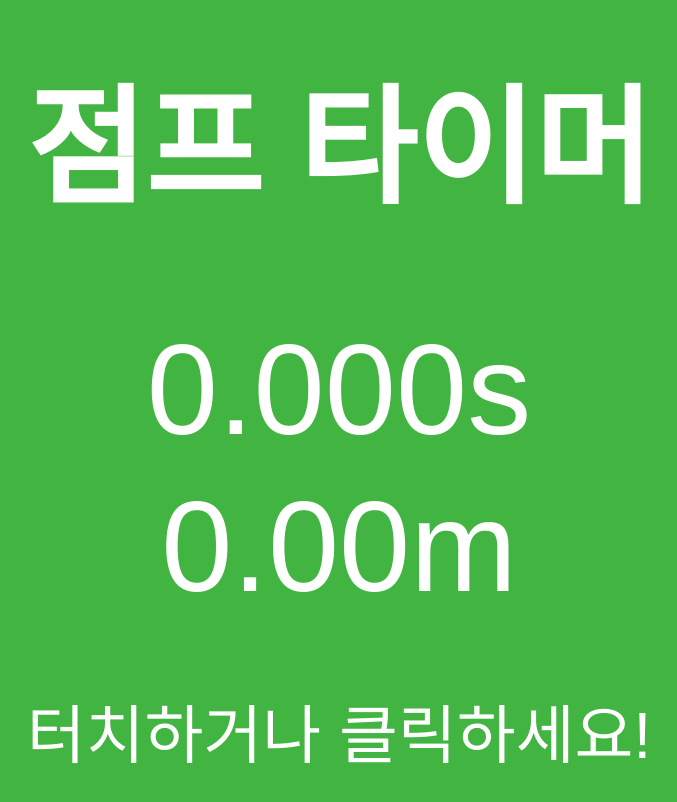
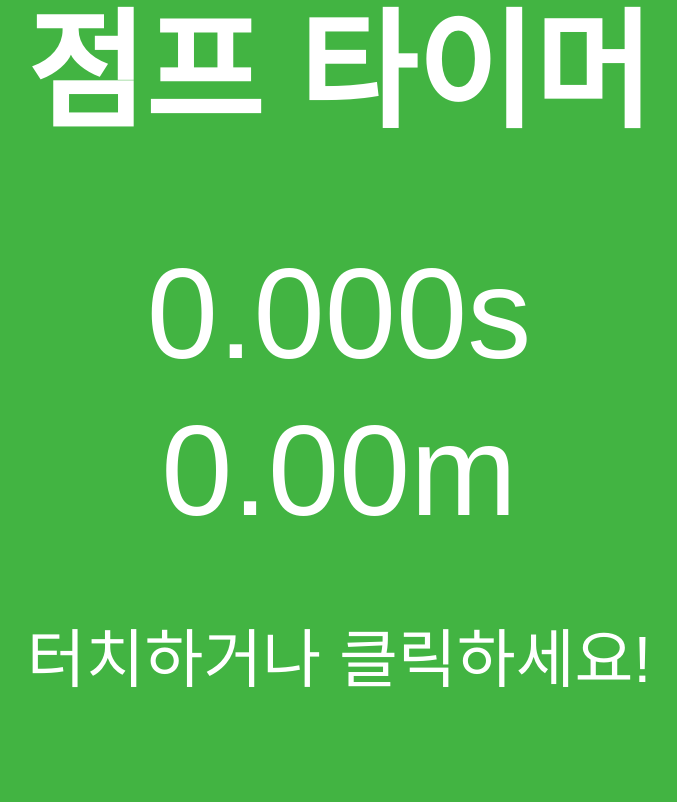
Before and after one commit to lakekimhandsome/jumpTimer, a plain HTML site: page index.html in a window 1280 px wide. Shown: the whole page, without its empty margins (301-978 px from the left). Drawn offline with Linux system fonts and the light colour scheme.

Commit message:
Add files via upload

```diff
--- a/style.css
+++ b/style.css
@@ -14,7 +14,7 @@ body {
 
 html,
 body {
-  height: 100%; /* 화면을 세로로 꽉 채움 */
+  height: 90%; /* 화면을 세로로 꽉 채움 */
   margin: 0; /* 기본 여백 제거 */
 }
 
```
